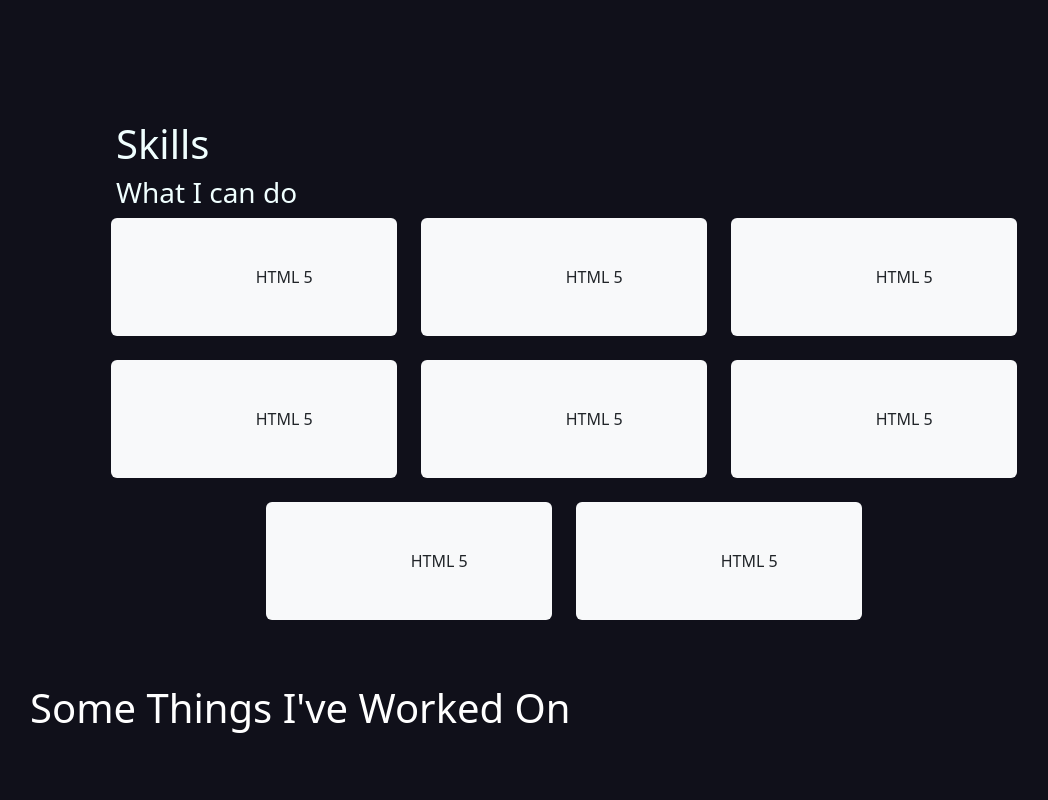
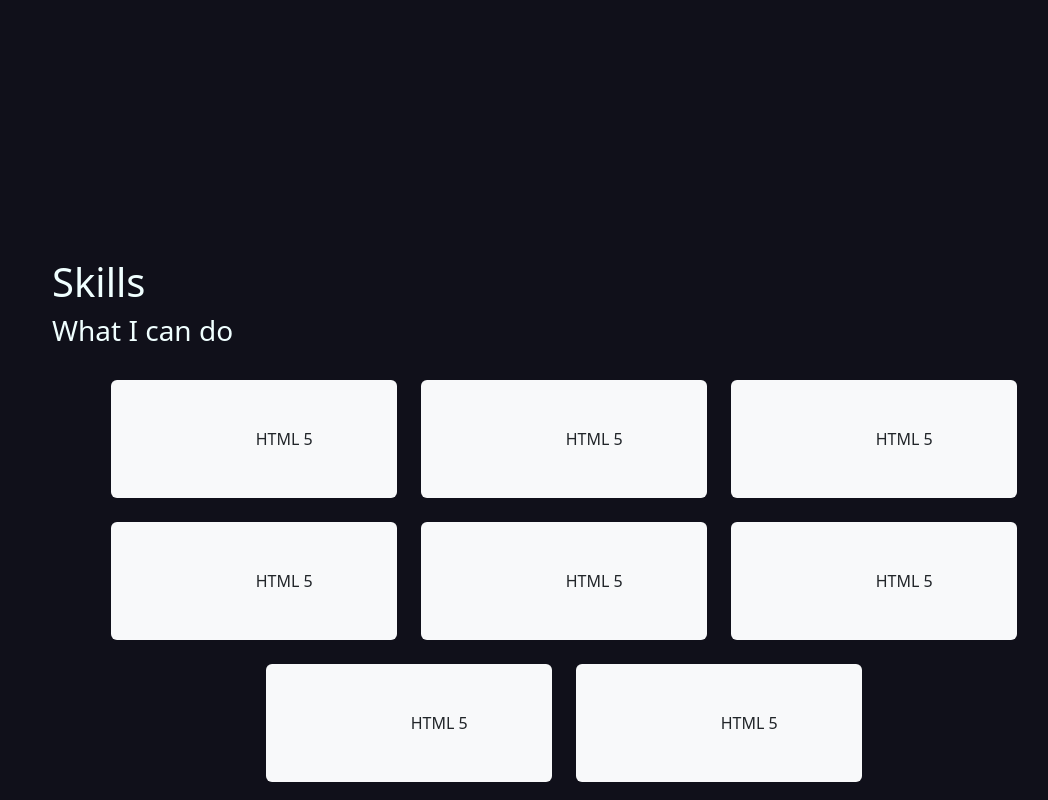
Before and after one commit to Alok-1512/personal-portfolio, a plain HTML site: page index.html in a window 1280 px wide. Shown: the part 680-1480 px from the top of the page, without its empty margins (76-1124 px from the left). Drawn offline with nearby package versions, Linux system fonts and the light colour scheme; a script that the page names is missing.

```diff
--- a/index.html
+++ b/index.html
@@ -76,7 +76,7 @@
     </div>
 
     <!--Skills Page -->
-    <div class="skills-page mx-auto">
+    <div class="skills-page mx-auto d-flex flex-column gap-4 justify-content-center">
         <div class="skill-title">
             <h1>
                 Skills
@@ -274,7 +274,7 @@
 
 
 
-    <!-- 82DBD8 -->
+    <!-- 81b1ba -->
 
 
 
--- a/style.css
+++ b/style.css
@@ -126,6 +126,10 @@ body {
 
 }
 
+.skills-page {
+    height: 100vh;
+}
+
 .box-wrap {
     padding: 24px;
 }
@@ -171,7 +175,7 @@ nav {
 }
 
 .skill-title {
-    padding-left: 5vw;
+
     color: azure;
 }
 
```
